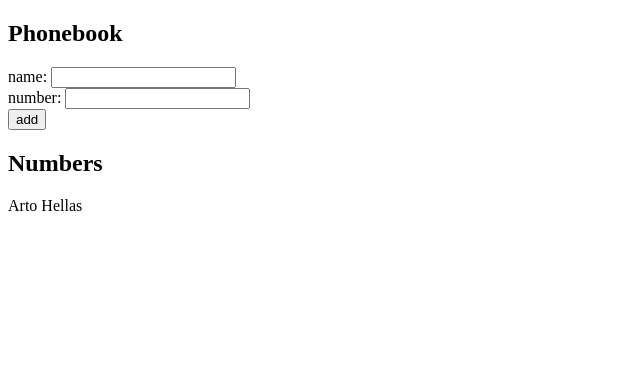
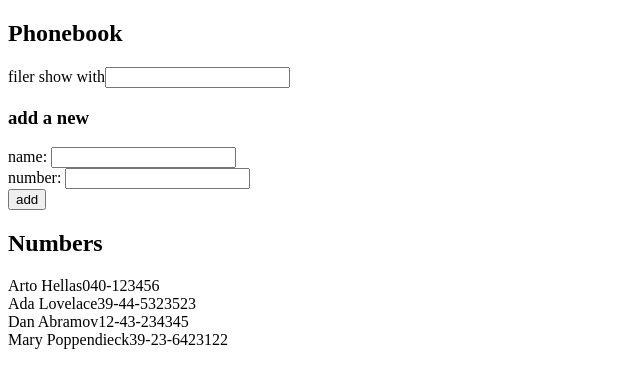
Before and after one commit to pratiksj/fullstack-exercise, a React (Create React App) app in the folder exercises/part2/: page / in a window 1280 px wide. Shown: the top 388 px of the page, without its empty margins (0-640 px from the left). Built offline with nearby package versions, Linux system fonts and the light colour scheme.

Commit message:
feat: complete 2.10 exercise of part2

```diff
--- a/exercises/part2/src/App.js
+++ b/exercises/part2/src/App.js
@@ -1,9 +1,15 @@
 import { useState } from "react";
 
 const App = () => {
-  const [persons, setPersons] = useState([{ name: "Arto Hellas" }]);
+  const [persons, setPersons] = useState([
+    { name: "Arto Hellas", number: "040-123456", id: 1 },
+    { name: "Ada Lovelace", number: "39-44-5323523", id: 2 },
+    { name: "Dan Abramov", number: "12-43-234345", id: 3 },
+    { name: "Mary Poppendieck", number: "39-23-6423122", id: 4 },
+  ]);
   const [newName, setNewName] = useState("");
   const [newNumber, setNewNumber] = useState("");
+  const [filter, setFilter] = useState("");
 
   const addPerson = (event) => {
     event.preventDefault();
@@ -29,10 +35,22 @@
   const handleOnChangeNum = (event) => {
     setNewNumber(event.target.value);
   };
+  const handleOnFilter = (event) => {
+    setFilter(event.target.value);
+  };
+
+  const filterPerson = persons.filter((person) =>
+    person.name.toLowerCase().includes(filter.toLowerCase())
+  );
 
   return (
     <div>
       <h2>Phonebook</h2>
+      <div>
+        filer show with
+        <input value={filter} onChange={handleOnFilter} />
+      </div>
+      <h3> add a new </h3>
       <form onSubmit={addPerson}>
         <div>
           name: <input value={newName} onChange={handleOnChange} />
@@ -46,7 +64,7 @@
         </div>
       </form>
       <h2>Numbers</h2>
-      {persons.map((person, index) => {
+      {filterPerson.map((person, index) => {
         return (
           <div key={index}>
             {" "}
```
